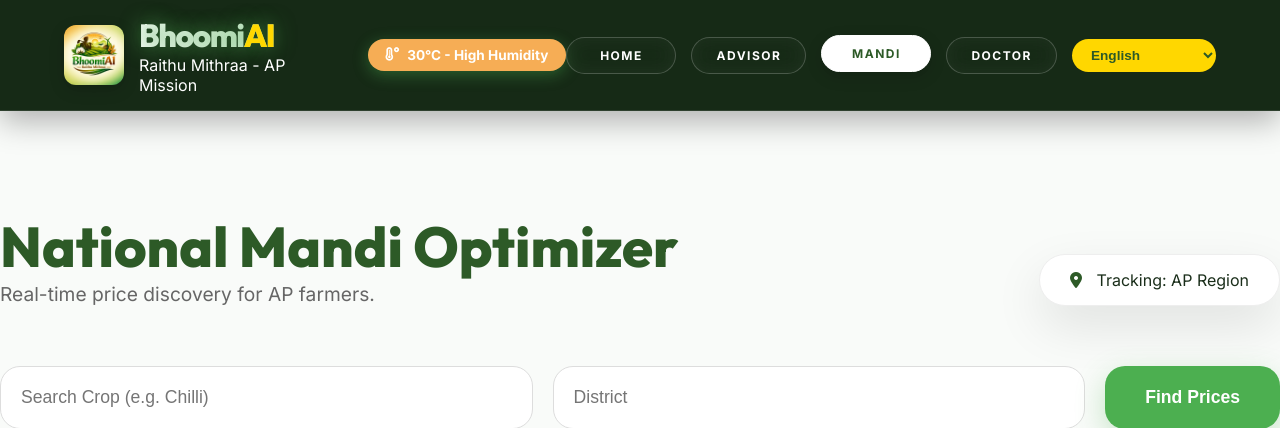
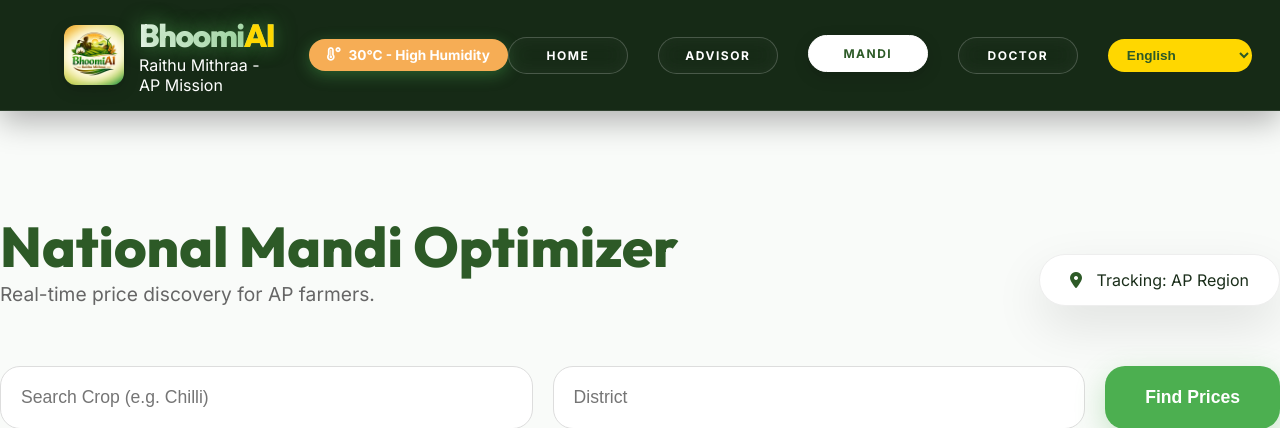
Before and after one commit to uravularajesh59-del/BhoomiAi-raithu-mithraa, a FastAPI app: page /mandi in a window 1280 px wide. Shown: the top 428 px of the page. Run offline with FastAPI, Linux system fonts and the light colour scheme.

Commit message:
UI Adjustment: Revert Slider, Equalize Nav Buttons

```diff
--- a/app/static/css/prestige.css
+++ b/app/static/css/prestige.css
@@ -80,7 +80,8 @@ h3,
 
 .prestige-nav {
     display: flex;
-    gap: 15px;
+    gap: 30px;
+    /* Increased Equal Gap */
     align-items: center;
 }
 
@@ -88,7 +89,10 @@ h3,
     text-decoration: none;
     color: white;
     font-weight: 700;
-    padding: 10px 24px;
+    padding: 10px 0;
+    /* Removing side padding for fixed width distribution */
+    width: 120px;
+    /* Fixed width means equal size */
     border-radius: 50px;
     transition: all 0.2s ease-out;
     border: 1px solid rgba(255, 255, 255, 0.2);
@@ -97,7 +101,6 @@ h3,
     text-transform: uppercase;
     font-size: 0.75rem;
     letter-spacing: 1.5px;
-    min-width: 110px;
     text-align: center;
     display: flex;
     justify-content: center;
@@ -167,7 +170,7 @@ h3,
 /* --- Hero Section --- */
 .prestige-hero {
     height: 80vh;
-    /* background: handled by slider */
+    background: linear-gradient(rgba(0, 0, 0, 0.3), rgba(0, 0, 0, 0.5)), url('https://images.unsplash.com/photo-1627920769843-2415d86230f8?ixlib=rb-4.0.3&auto=format&fit=crop&w=1920&q=80') center/cover;
     position: relative;
     display: flex;
     flex-direction: column;
```
